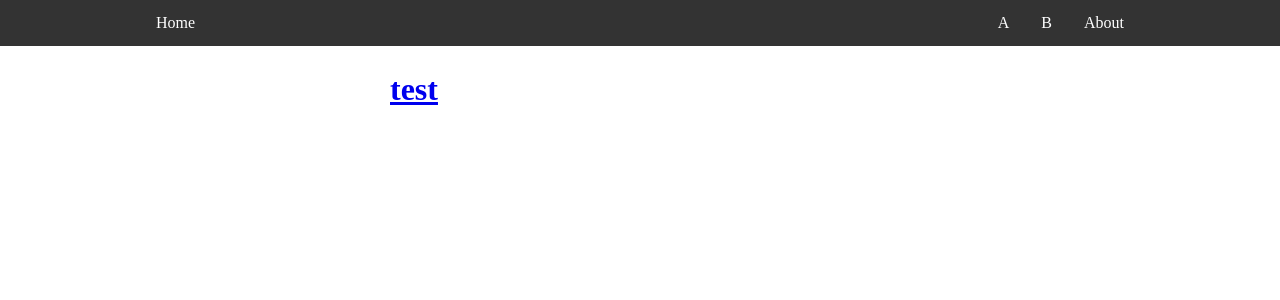
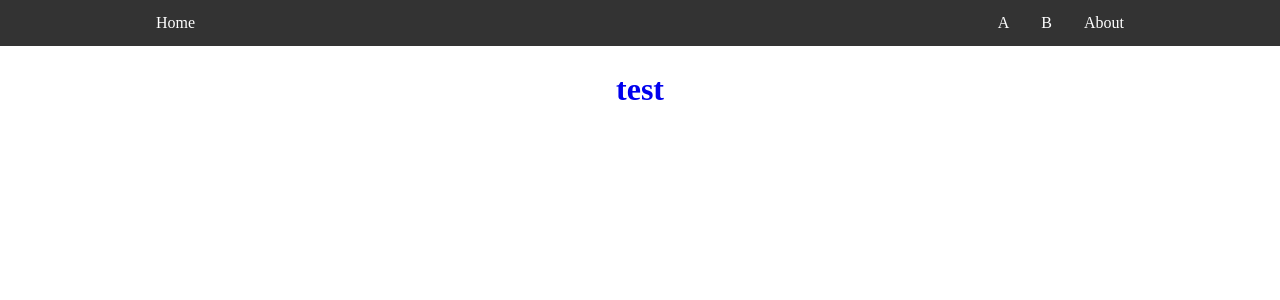
Before and after one commit to iamhabi/iamhabi.github.io, a Jekyll site: the page built from index.html, in a window 1280 px wide. Shown: the top 300 px of the page. Built offline with Jekyll 4.4.1, drawn with Linux system fonts in a browser that asks for light colours.

Commit message:
Update main

```diff
--- a/index.html
+++ b/index.html
@@ -3,5 +3,5 @@ layout: default
 ---
 
 {% for post in site.posts %}
-<h1><a href="{{ post.url }}" title="{{ post.title }}">{{ post.title }}</a></h1>
+<h1 style="text-align: center;"><a href="{{ post.url }}" title="{{ post.title }}" style="text-decoration: none;">{{ post.title }}</a></h1>
 {% endfor %}
```
